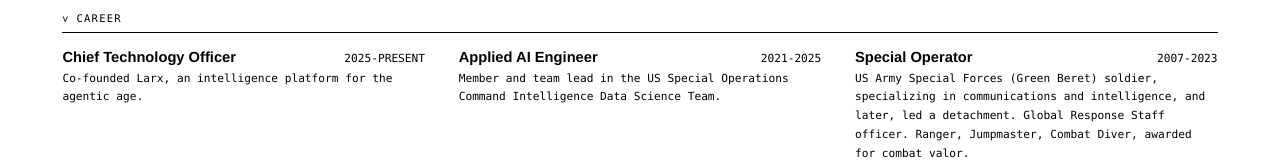
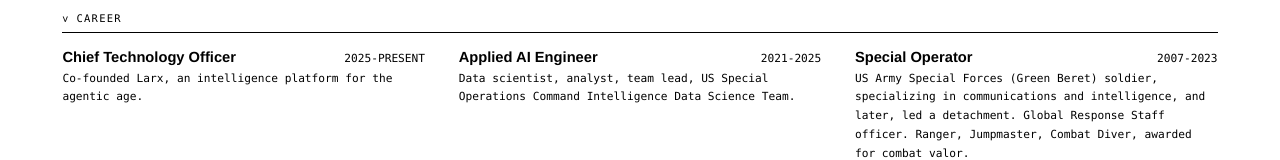
Before and after one commit to solarecho3/personal-site, a plain HTML site: page index.html in a window 1280 px wide. Shown: the part 173-333 px from the top of the page. Drawn offline with Linux system fonts and the light colour scheme.

Commit message:
Revise the Applied AI Engineer line.

```diff
--- a/index.html
+++ b/index.html
@@ -43,7 +43,7 @@
         </article>
         <article>
           <h3><span class="role">Applied AI Engineer</span><span class="when">2021-2025</span></h3>
-          <p class="where">Member and team lead in the US Special Operations Command Intelligence Data Science Team.</p>
+          <p class="where">Data scientist, analyst, team lead, US Special Operations Command Intelligence Data Science Team.</p>
         </article>
         <article>
           <h3><span class="role">Special Operator</span><span class="when">2007-2023</span></h3>
```
